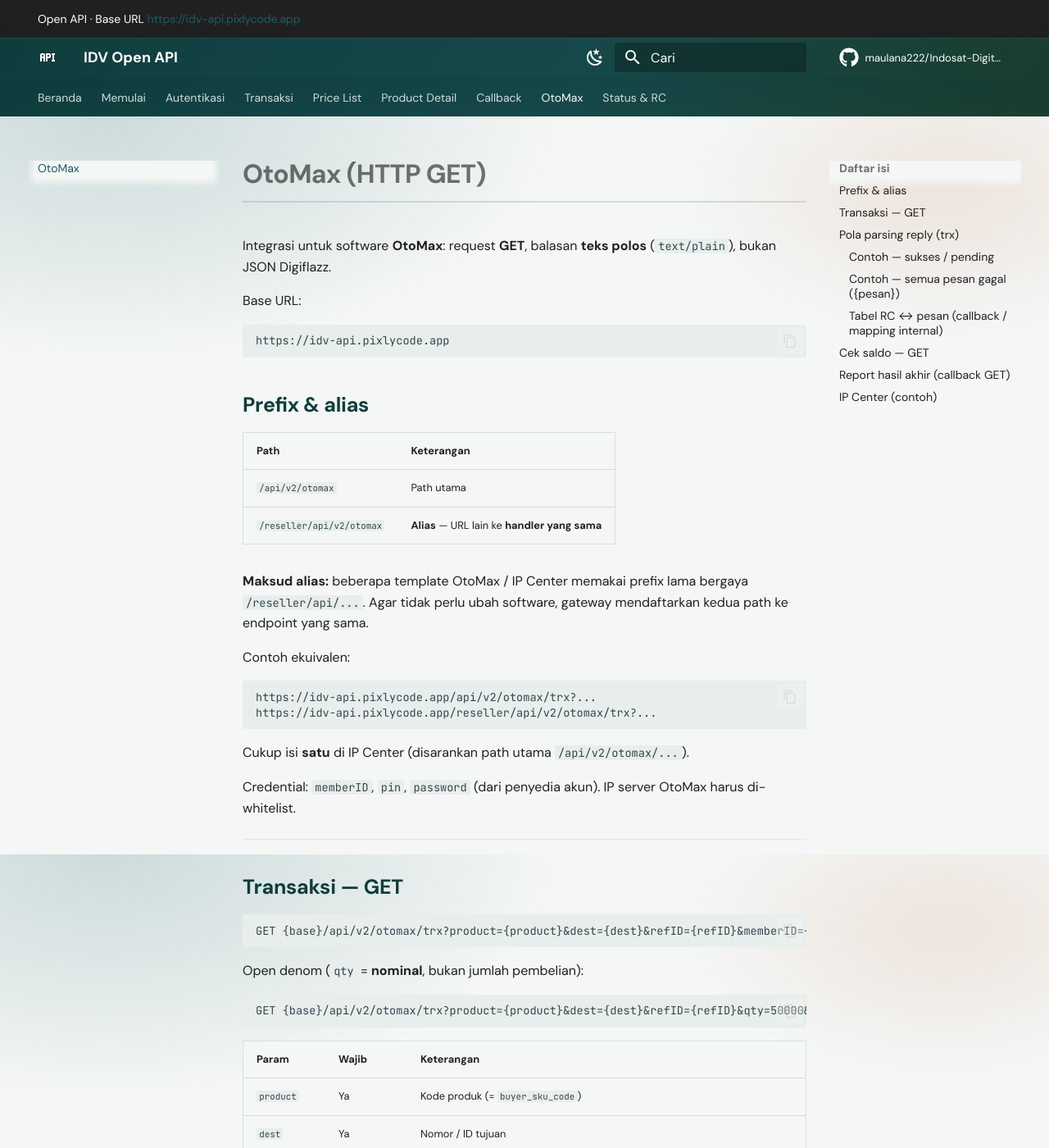
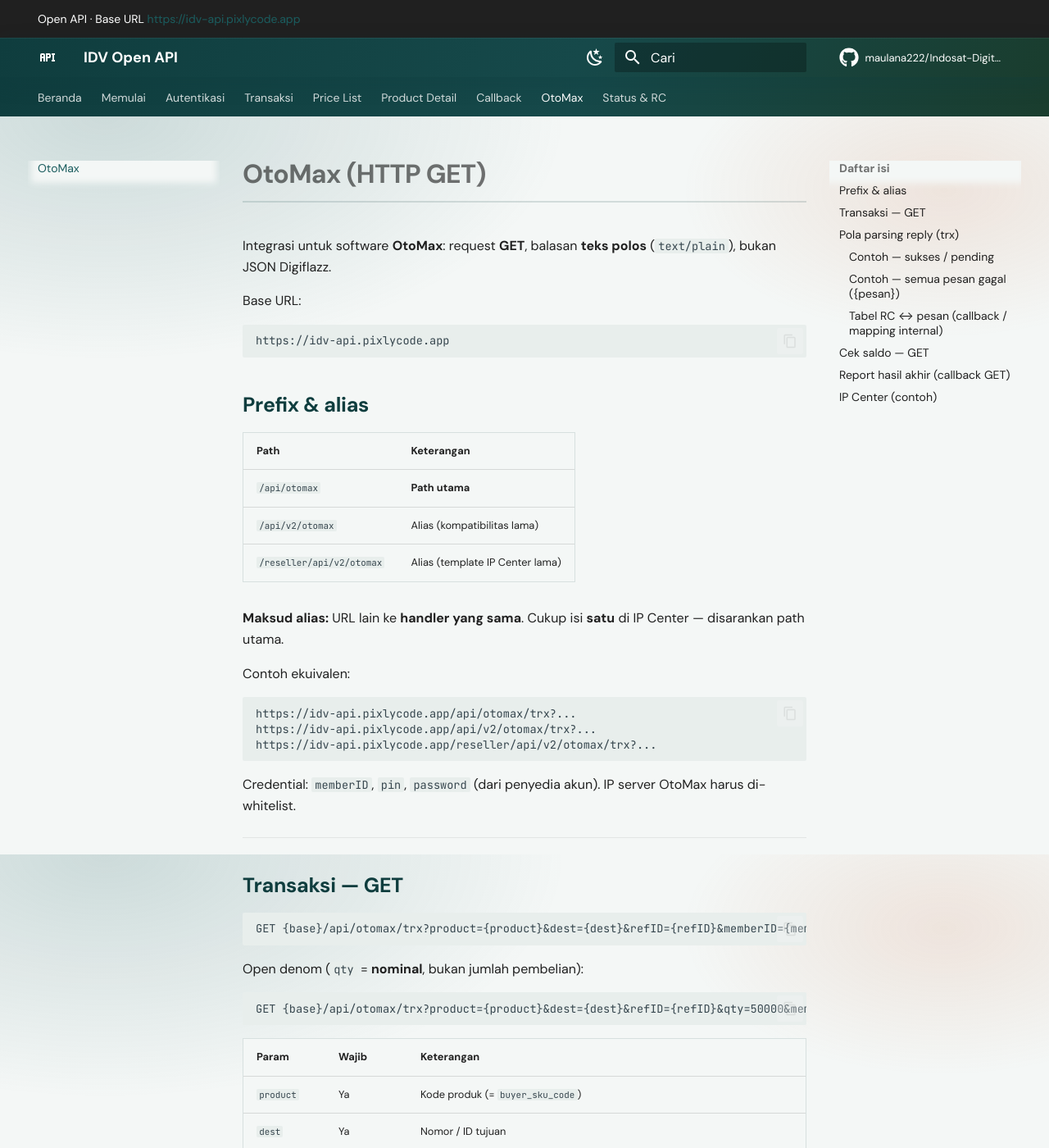
Before and after one commit to maulana222/Indosat-Digital-Voucher-IDV-, an MkDocs documentation site: the page built from content/api/otomax.md, in a window 1280 px wide and 1400 px high. Shown: the whole window at 82% size. Built offline with MkDocs 1.6.1 and Material for MkDocs 9.7.7, drawn with Linux system fonts in a browser that asks for light colours; comment, search, counter and statistics services are not loaded; some of the changed text lies outside the part shown.

Commit message:
OtoMax primary path: /api/otomax (keep v2/reseller aliases)

````diff
--- a/content/api/otomax.md
+++ b/content/api/otomax.md
@@ -12,19 +12,19 @@ https://idv-api.pixlycode.app
 
 | Path | Keterangan |
 |------|------------|
-| `/api/v2/otomax` | Path utama |
-| `/reseller/api/v2/otomax` | **Alias** — URL lain ke **handler yang sama** |
+| `/api/otomax` | **Path utama** |
+| `/api/v2/otomax` | Alias (kompatibilitas lama) |
+| `/reseller/api/v2/otomax` | Alias (template IP Center lama) |
 
-**Maksud alias:** beberapa template OtoMax / IP Center memakai prefix lama bergaya `/reseller/api/...`. Agar tidak perlu ubah software, gateway mendaftarkan kedua path ke endpoint yang sama.
+**Maksud alias:** URL lain ke **handler yang sama**. Cukup isi **satu** di IP Center — disarankan path utama.
 
 Contoh ekuivalen:
 
 ```text
+https://idv-api.pixlycode.app/api/otomax/trx?...
 https://idv-api.pixlycode.app/api/v2/otomax/trx?...
 https://idv-api.pixlycode.app/reseller/api/v2/otomax/trx?...
 ```
-
-Cukup isi **satu** di IP Center (disarankan path utama `/api/v2/otomax/...`).
 
 Credential: `memberID`, `pin`, `password` (dari penyedia akun). IP server OtoMax harus di-whitelist.
 
@@ -33,13 +33,13 @@ Credential: `memberID`, `pin`, `password` (dari penyedia akun). IP server OtoMax
 ## Transaksi — GET
 
 ```
-GET {base}/api/v2/otomax/trx?product={product}&dest={dest}&refID={refID}&memberID={memberID}&pin={pin}&password={password}
+GET {base}/api/otomax/trx?product={product}&dest={dest}&refID={refID}&memberID={memberID}&pin={pin}&password={password}
 ```
 
 Open denom (`qty` = **nominal**, bukan jumlah pembelian):
 
 ```
-GET {base}/api/v2/otomax/trx?product={product}&dest={dest}&refID={refID}&qty=50000&memberID={memberID}&pin={pin}&password={password}
+GET {base}/api/otomax/trx?product={product}&dest={dest}&refID={refID}&qty=50000&memberID={memberID}&pin={pin}&password={password}
 ```
 
 | Param | Wajib | Keterangan |
@@ -129,7 +129,7 @@ R#OMX001 TL5.0811222333 GAGAL. Transaksi Gagal. Saldo: 90000
 ## Cek saldo — GET
 
 ```
-GET {base}/api/v2/otomax/balance?memberID={memberID}&pin={pin}&password={password}
+GET {base}/api/otomax/balance?memberID={memberID}&pin={pin}&password={password}
 ```
 
 **Sukses**
@@ -178,19 +178,13 @@ GET {cb_url}?rc=00&code=TL5&msg=SUKSES&msisdn=0811222333&sn=SN123ABC&request_id=
 Transaksi:
 
 ```text
-https://idv-api.pixlycode.app/api/v2/otomax/trx?product=[product]&dest=[tujuan]&refID=[trxid]&memberID={memberID}&pin={pin}&password={password}
+https://idv-api.pixlycode.app/api/otomax/trx?product=[product]&dest=[tujuan]&refID=[trxid]&memberID={memberID}&pin={pin}&password={password}
 ```
 
 Saldo:
 
 ```text
-https://idv-api.pixlycode.app/api/v2/otomax/balance?memberID={memberID}&pin={pin}&password={password}
-```
-
-(Opsional alias reseller — sama fungsinya:)
-
-```text
-https://idv-api.pixlycode.app/reseller/api/v2/otomax/trx?...
+https://idv-api.pixlycode.app/api/otomax/balance?memberID={memberID}&pin={pin}&password={password}
 ```
 
 Daftarkan IP server OtoMax ke **IP whitelist** akun API Anda (minta ke penyedia gateway).
--- a/content/getting-started.md
+++ b/content/getting-started.md
@@ -21,7 +21,7 @@ https://idv-api.pixlycode.app
 
 === "OtoMax (HTTP GET)"
 
-    Arahkan **IP Center** OtoMax ke gateway. Credential: `memberID`, `pin`, `password`.
+    Arahkan **IP Center** OtoMax ke `https://idv-api.pixlycode.app/api/otomax/trx`. Credential: `memberID`, `pin`, `password`.
     Lihat [OtoMax](api/otomax.md).
 
 ## Tes cepat
````
Also changed, not shown: content/index.md (+2 -2 lines).
